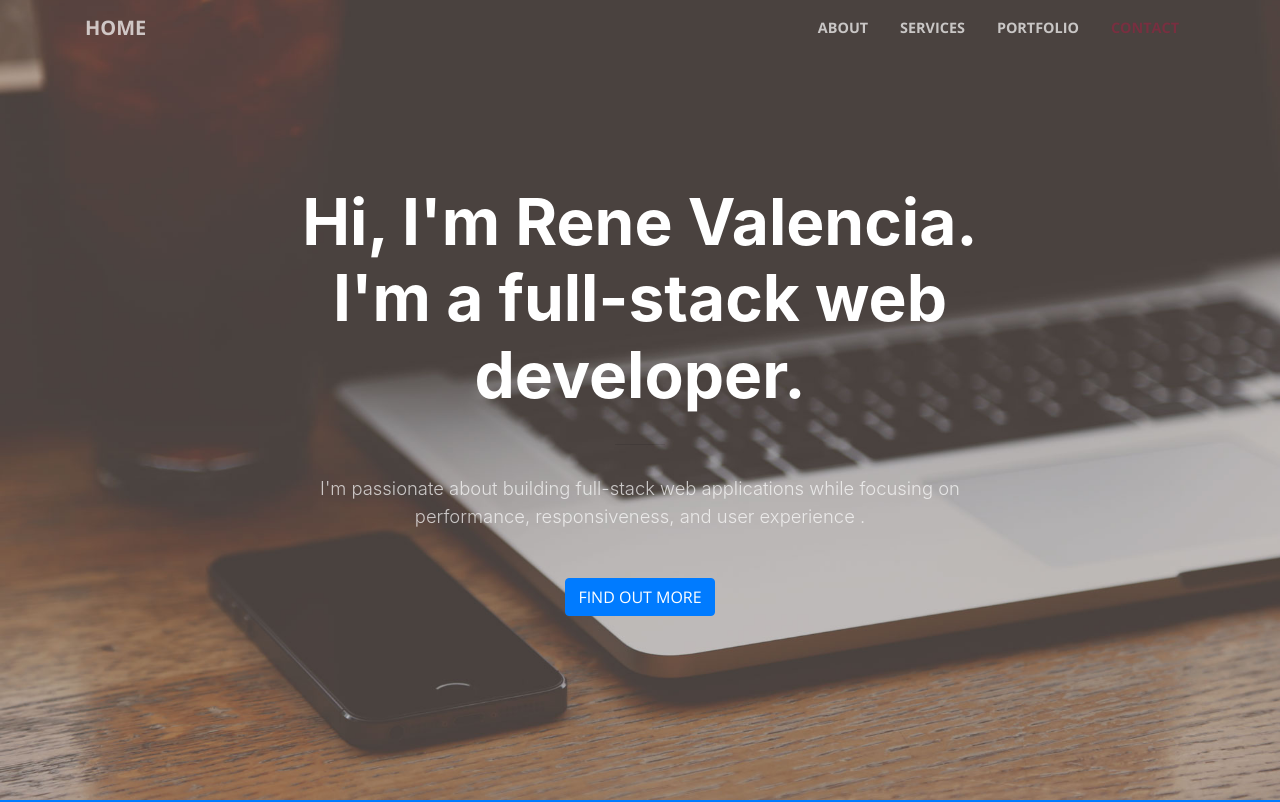
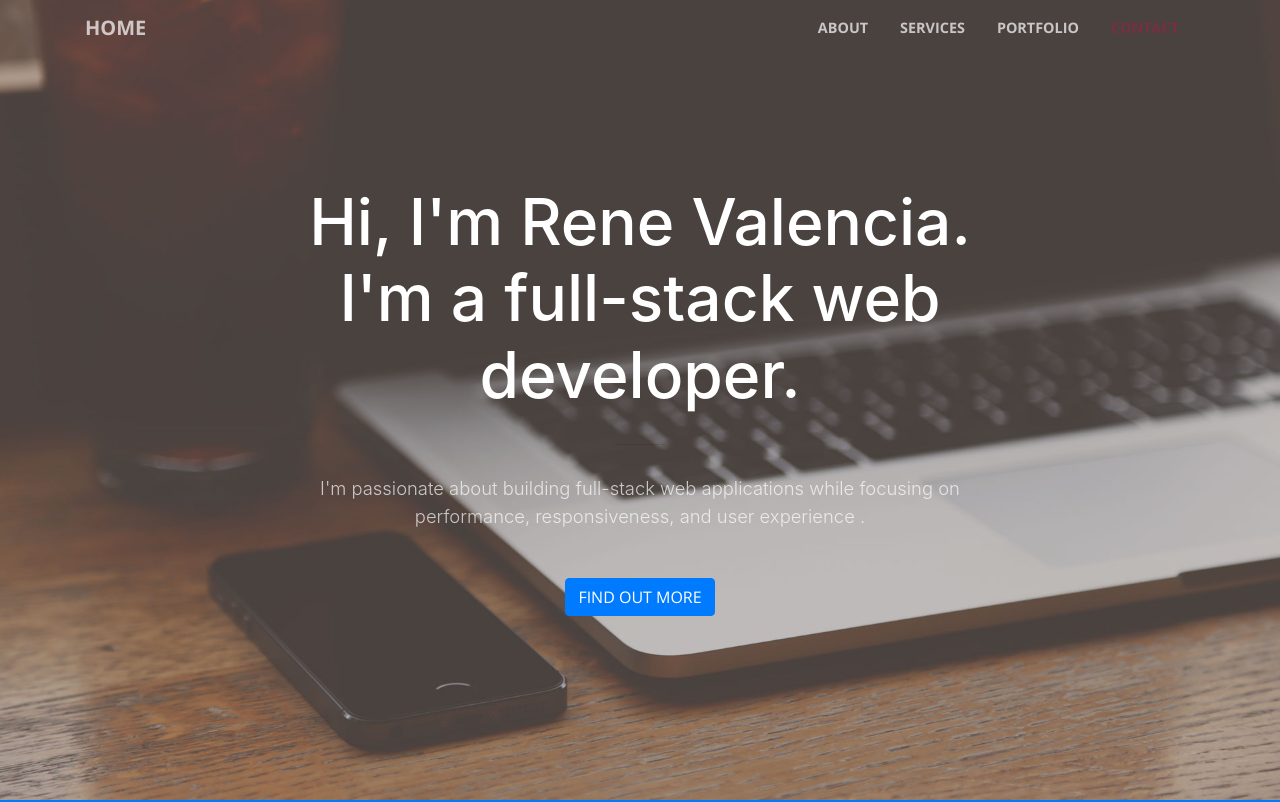
Before and after one commit to rjvalencia/rjvalencia.github.io, a website with bundled scripts: page index.html in a window 1280 px wide. Shown: the top 802 px of the page. Built offline with nearby package versions, Linux system fonts and the light colour scheme.

Commit message:
Removed bold from header, added highlighting

```diff
--- a/index.html
+++ b/index.html
@@ -59,7 +59,9 @@
         <div class="row">
           <div class="col-lg-10 mx-auto">
             <h1 class="text">
-              <strong>Hi, I'm Rene Valencia. <br>I'm a full-stack web developer.</strong>
+              Hi, I'm <span class="highlight">Rene Valencia</span>.
+              <br>
+              I'm a full-stack web developer.
             </h1>
             <hr>
           </div>
```
